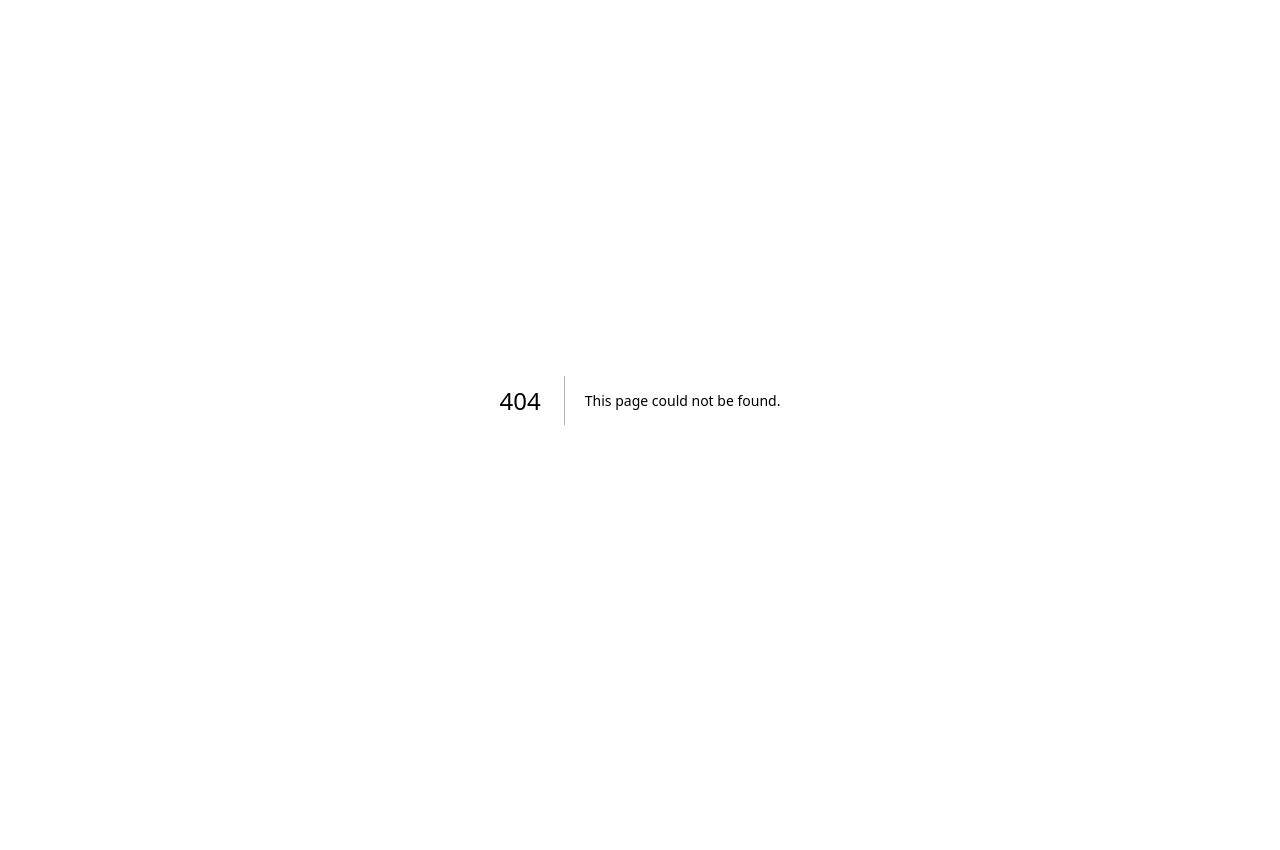
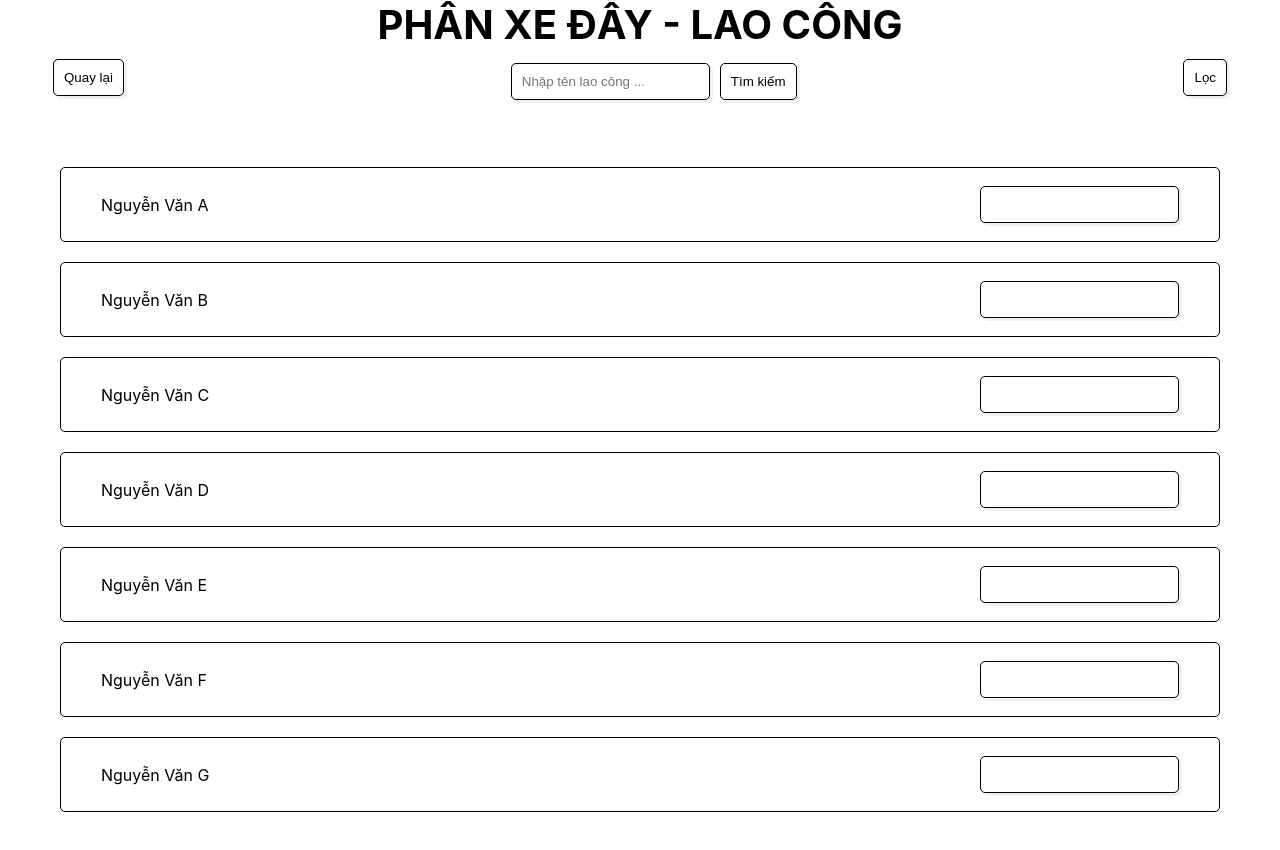
Before and after one commit to ducthuy-ng/uwc2, a Next.js app: page /assignment-ja in a window 1280 px wide. Before the commit this address had no page. Shown: the top 850 px of the page. Before the commit the page ends 800 px from the top, so only its background shows below. Built offline with nearby package versions, Linux system fonts and the light colour scheme.

Commit message:
<XeDayLaoCong>

```diff
--- /dev/null
+++ b/pages/assignment-ja.tsx
@@ -0,0 +1,57 @@
+import type { NextPage } from "next";
+import styles from "./../styles/assignment-ja.module.css";
+import { Button } from "../components/Button/Button";
+import { Input } from "../components/Input/Input";
+import { ReactNode } from "react";
+
+const Home: NextPage = () => {
+  return (
+    <div className={styles.container}>
+      <div className={styles.header}>
+        <h1>PHÂN XE ĐẨY - LAO CÔNG</h1>
+      </div>
+      <div className={styles.option}>
+        <div>
+          <Button>Quay lại</Button>
+        </div>
+        <div className={styles.optionSearch}>
+          <div>
+            <Input className={styles.optionSearch_Input} placeholder="Nhập tên lao công ..."></Input>
+          </div>
+          <div>
+            <Button className={styles.optionSearch_Button}>Tìm kiếm</Button>
+          </div>
+        </div>
+        <div>
+          <Button>Lọc</Button>
+        </div>
+      </div>
+      <div className={styles.body}>
+        <Assignment ja="Nguyễn Văn A"></Assignment>
+        <Assignment ja="Nguyễn Văn B"></Assignment>
+        <Assignment ja="Nguyễn Văn C"></Assignment>
+        <Assignment ja="Nguyễn Văn D"></Assignment>
+        <Assignment ja="Nguyễn Văn E"></Assignment>
+        <Assignment ja="Nguyễn Văn F"></Assignment>
+        <Assignment ja="Nguyễn Văn G"></Assignment>
+      </div>
+    </div>
+  );
+};
+
+type AssignmentProps = {
+  ja?: string;
+};
+
+const Assignment = (props: AssignmentProps) => {
+  return (
+    <div className={styles.item}>
+      <div className={styles.item_Text}>{props.ja}</div>
+      <div className={styles.item_Input}>
+        <Input></Input>
+      </div>
+    </div>
+  );
+};
+
+export default Home;
--- /dev/null
+++ b/styles/assignment-ja.module.css
@@ -0,0 +1,43 @@
+.container {
+    display: flex;
+    flex-direction: column;
+    justify-content: space-between;
+  }
+
+  .header {
+    text-transform: uppercase;
+    text-align: center;
+    flex-grow: 1;
+  }
+
+  .option {
+    display: flex;
+    justify-content: space-between;
+    padding: 10px 53px;
+    flex-grow: 1;
+  }
+
+  .optionSearch {
+    display: flex;
+    justify-content: space-between;
+    align-items: center;
+    padding: 4px 10px;
+    gap: 10px;
+  }
+
+  .body {
+    flex-grow: 10;
+    display: flex;
+    flex-direction: column;
+    padding: 53px 60px;
+    gap: 20px;
+  }
+
+  .item {
+    display: flex;
+    justify-content: space-between;
+    border: 1px solid #000000;
+    border-radius: 5px;
+    align-items: center;
+    padding: 18px 40px;
+  }
```
